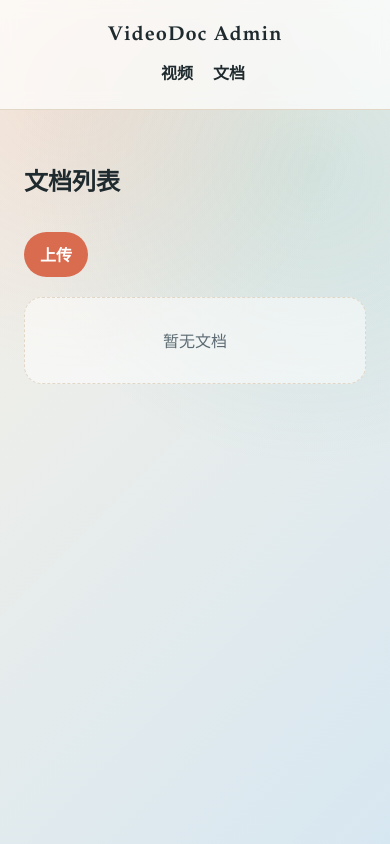
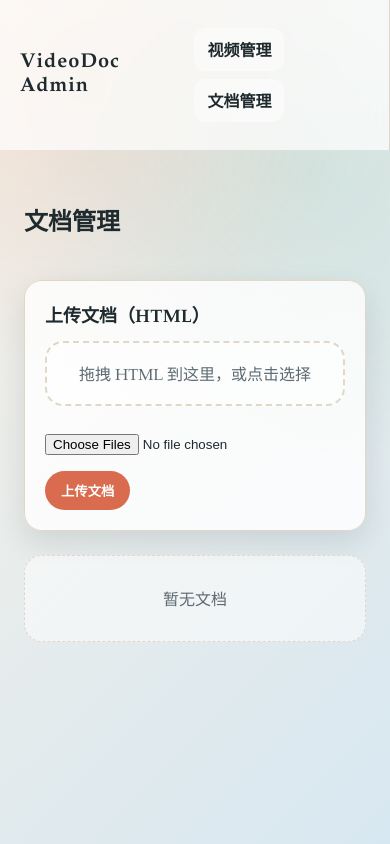
Before and after one commit to xiaohuihuitop/AI_TV, a FastAPI app: template server/app/templates/docs.html in a window 390 px wide. Run offline with FastAPI, Linux system fonts and the light colour scheme; the template is opened without the code that fills it, so the values that code supplies are empty.

Commit message:
feat: 优化后台管理导航与上传删除

```diff
--- a/server/app/static/app.css
+++ b/server/app/static/app.css
@@ -35,16 +35,18 @@ body::before {
 .page {
   position: relative;
   min-height: 100vh;
+  display: flex;
 }
 
-.topbar {
-  display: flex;
-  justify-content: space-between;
-  align-items: center;
-  padding: 24px 40px;
+.sidebar {
+  width: 220px;
+  padding: 28px 20px;
   background: rgba(255, 255, 255, 0.7);
   backdrop-filter: blur(8px);
-  border-bottom: 1px solid var(--border);
+  border-right: 1px solid var(--border);
+  position: sticky;
+  top: 0;
+  height: 100vh;
 }
 
 .brand {
@@ -53,11 +55,31 @@ body::before {
   letter-spacing: 1px;
 }
 
-.nav a {
-  margin-left: 16px;
+.side-nav {
+  margin-top: 24px;
+  display: flex;
+  flex-direction: column;
+  gap: 8px;
+}
+
+.side-nav a {
   text-decoration: none;
   color: var(--ink);
   font-weight: 600;
+  padding: 10px 14px;
+  border-radius: 12px;
+  border: 1px solid transparent;
+  background: rgba(255, 255, 255, 0.4);
+}
+
+.side-nav a.active {
+  background: rgba(217, 108, 79, 0.16);
+  border-color: rgba(217, 108, 79, 0.4);
+  color: #8f3d17;
+}
+
+.content {
+  flex: 1;
 }
 
 .container {
@@ -71,6 +93,12 @@ body::before {
   justify-content: space-between;
   align-items: center;
   margin-bottom: 20px;
+}
+
+.section-actions {
+  display: flex;
+  align-items: center;
+  gap: 12px;
 }
 
 .grid {
@@ -155,6 +183,17 @@ body::before {
   background: #b23a48;
 }
 
+.actions {
+  display: flex;
+  align-items: center;
+  gap: 12px;
+  flex-wrap: wrap;
+}
+
+.inline-form {
+  margin: 0;
+}
+
 .link {
   color: var(--accent);
   font-weight: 600;
@@ -204,6 +243,10 @@ body::before {
   grid-template-columns: repeat(auto-fit, minmax(260px, 1fr));
 }
 
+.upload-card {
+  margin-bottom: 24px;
+}
+
 .file {
   margin: 12px 0 16px;
 }
@@ -235,9 +278,26 @@ body::before {
 }
 
 @media (max-width: 720px) {
-  .topbar {
+  .page {
     flex-direction: column;
+  }
+  .sidebar {
+    width: 100%;
+    height: auto;
+    position: static;
+    display: flex;
+    align-items: center;
+    justify-content: space-between;
     gap: 12px;
+  }
+  .side-nav {
+    flex-direction: row;
+    flex-wrap: wrap;
+    margin-top: 0;
+    gap: 8px;
+  }
+  .side-nav a {
+    padding: 8px 12px;
   }
   .section-title {
     flex-direction: column;
--- a/server/app/templates/docs.html
+++ b/server/app/templates/docs.html
@@ -2,9 +2,16 @@
 {% block content %}
 <section class="section">
   <div class="section-title">
-    <h1>文档列表</h1>
-    <a class="btn" href="/web/upload">上传</a>
+    <h1>文档管理</h1>
   </div>
+  <form class="card upload-card" method="post" action="/web/upload/doc" enctype="multipart/form-data">
+    <div class="card-title">上传文档（HTML）</div>
+    <div id="doc-drop" class="drop-zone">拖拽 HTML 到这里，或点击选择</div>
+    <input id="doc-files" class="file" type="file" name="files" accept="text/html" multiple />
+    <div class="actions">
+      <button class="btn" type="submit">上传文档</button>
+    </div>
+  </form>
   <div class="grid">
     {% for d in items %}
       <article class="card">
@@ -14,6 +21,9 @@
         </div>
         <div class="actions">
           <a class="link" href="/web/docs/{{ d.id }}">查看详情</a>
+          <form class="inline-form" method="post" action="/web/docs/{{ d.id }}/delete" onsubmit="return confirm('确定删除该文档吗？')">
+            <button class="btn danger" type="submit">删除</button>
+          </form>
         </div>
       </article>
     {% else %}
@@ -21,4 +31,50 @@
     {% endfor %}
   </div>
 </section>
+<script>
+  const bindDrop = (zoneId, inputId, uploadUrl, redirectUrl, ext) => {
+    const zone = document.getElementById(zoneId);
+    const input = document.getElementById(inputId);
+    if (!zone || !input) {
+      return;
+    }
+    const isAllowed = (file) => file.name.toLowerCase().endsWith(ext);
+    const uploadFiles = async (files) => {
+      const valid = files.filter(isAllowed);
+      if (valid.length !== files.length) {
+        alert(`仅允许 ${ext} 文件`);
+        return;
+      }
+      const form = new FormData();
+      valid.forEach((f) => form.append("files", f));
+      const resp = await fetch(uploadUrl, {
+        method: "POST",
+        body: form,
+        credentials: "same-origin",
+      });
+      if (resp.status >= 200 && resp.status < 400) {
+        window.location = redirectUrl;
+        return;
+      }
+      const text = await resp.text();
+      alert(text || "上传失败");
+    };
+    zone.addEventListener("click", () => input.click());
+    zone.addEventListener("dragover", (e) => {
+      e.preventDefault();
+      zone.classList.add("dragover");
+    });
+    zone.addEventListener("dragleave", () => zone.classList.remove("dragover"));
+    zone.addEventListener("drop", (e) => {
+      e.preventDefault();
+      zone.classList.remove("dragover");
+      uploadFiles(Array.from(e.dataTransfer.files || []));
+    });
+    input.addEventListener("change", () => {
+      uploadFiles(Array.from(input.files || []));
+    });
+  };
+
+  bindDrop("doc-drop", "doc-files", "/web/upload/doc", "/web/docs", ".html");
+</script>
 {% endblock %}
--- a/server/app/templates/layout.html
+++ b/server/app/templates/layout.html
@@ -8,15 +8,17 @@
   </head>
   <body>
     <div class="page">
-      <header class="topbar">
+      <aside class="sidebar">
         <div class="brand">VideoDoc Admin</div>
-        <nav class="nav">
-          <a href="/web/videos">视频</a>
-          <a href="/web/docs">文档</a>
+        <nav class="side-nav">
+          <a href="/web/videos" class="{% if active == 'videos' %}active{% endif %}">视频管理</a>
+          <a href="/web/docs" class="{% if active == 'docs' %}active{% endif %}">文档管理</a>
         </nav>
-      </header>
-      <main class="container">
-        {% block content %}{% endblock %}
+      </aside>
+      <main class="content">
+        <div class="container">
+          {% block content %}{% endblock %}
+        </div>
       </main>
     </div>
   </body>
```
Also changed, not shown: docs/project/计划.md (+1 -0 lines), docs/project/进度.md (+7 -0 lines), docs/project/需求.md (+1 -0 lines), server/app/templates/doc_detail.html (+6 -1 lines), server/app/templates/video_detail.html (+6 -1 lines), server/app/templates/videos.html (+58 -2 lines), server/app/web/routes.py (+7 -5 lines), server/Doc/README_2026_02_02_14_31_技术交接.md.
